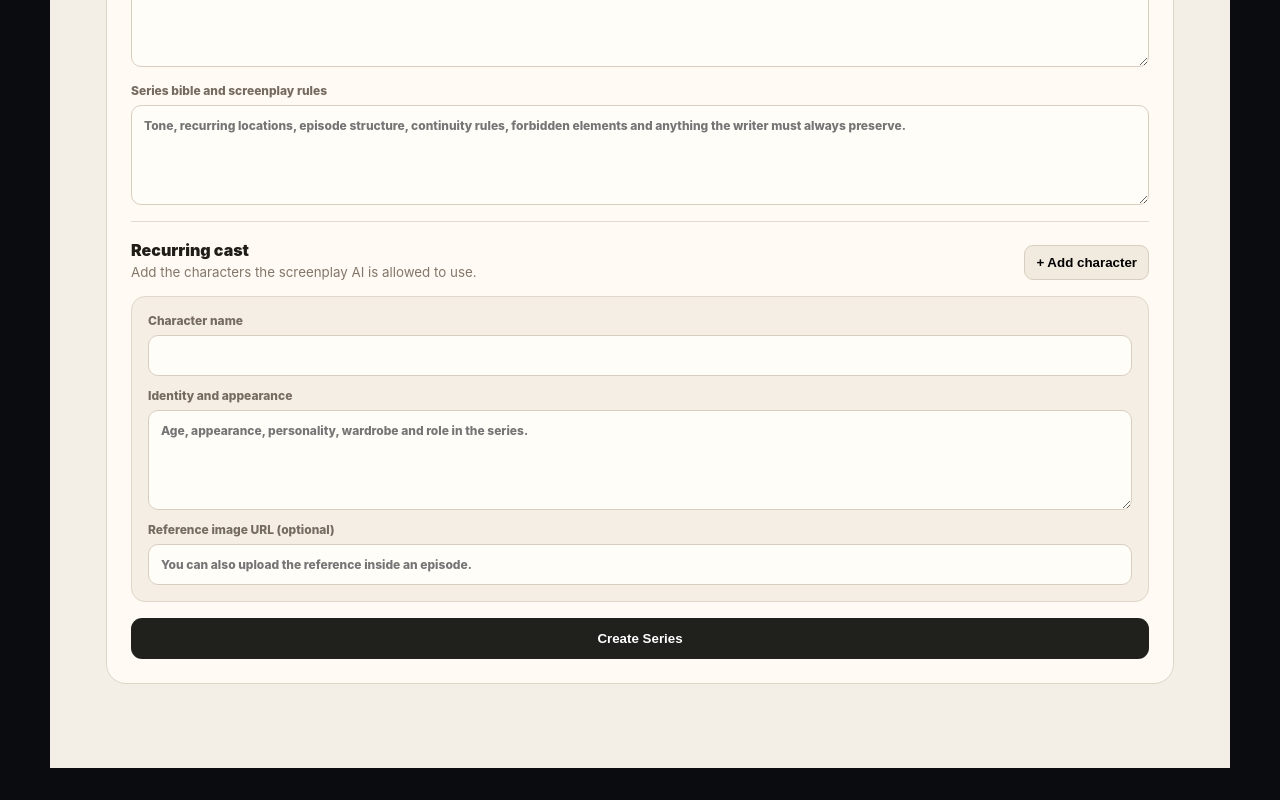
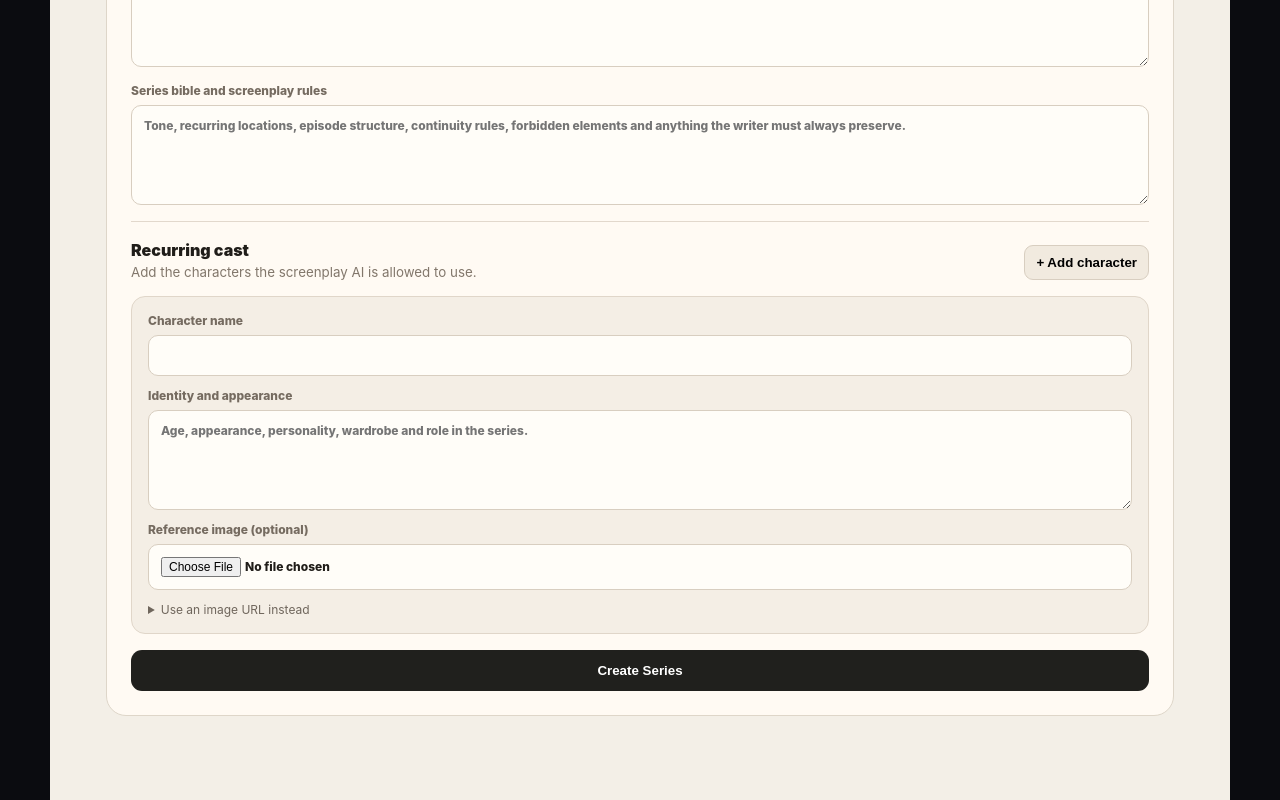
Before and after one commit to retroservices1121/relations, a Next.js app: page /series/new in a window 1280 px wide. Shown: the part 779-1579 px from the top of the page. Before the commit the page ends 1547 px from the top, so only its background shows below. Built offline with nearby package versions, Linux system fonts and the light colour scheme.

Commit message:
Allow direct character reference uploads when creating series

```diff
--- a/app/series/series.module.css
+++ b/app/series/series.module.css
@@ -192,3 +192,4 @@
     flex-direction: column;
   }
 }
+.referencePreview{display:flex;align-items:center;gap:12px;flex-wrap:wrap}.referencePreview img{width:92px;height:92px;object-fit:cover;border-radius:10px;border:1px solid #d8cec0}.referencePreview button{border:1px solid #d8cec0;border-radius:9px;background:#fffaf3;padding:8px 10px;cursor:pointer}.characterCard details summary{cursor:pointer;font-size:12px;color:#6f665c}.characterCard details label{margin-top:12px}
--- a/components/SeriesBuilder.tsx
+++ b/components/SeriesBuilder.tsx
@@ -16,7 +16,20 @@ export default function SeriesBuilder() {
   const [screenplayRules,setScreenplayRules]=useState("");
   const [characters,setCharacters]=useState<DraftCharacter[]>([{name:"",description:"",referenceUrl:""}]);
   const [busy,setBusy]=useState(false); const [error,setError]=useState("");
+  const [uploading,setUploading]=useState<number[]>([]);
   function updateCharacter(index:number,patch:Partial<DraftCharacter>){setCharacters((current)=>current.map((character,position)=>position===index?{...character,...patch}:character));}
+  async function uploadReference(index:number,file?:File){
+    if(!file)return;
+    setError("");setUploading(current=>[...current,index]);
+    try{
+      const form=new FormData();form.append("file",file);
+      const response=await fetch("/api/upload-reference",{method:"POST",body:form});
+      const result=await response.json();
+      if(!response.ok||!result.url)throw new Error(result.error||"Could not upload reference image.");
+      updateCharacter(index,{referenceUrl:result.url});
+    }catch(reason){setError(reason instanceof Error?reason.message:"Could not upload reference image.");}
+    finally{setUploading(current=>current.filter(value=>value!==index));}
+  }
   async function submit(){setBusy(true);setError("");try{const response=await fetch("/api/series",{method:"POST",headers:{"Content-Type":"application/json"},body:JSON.stringify({title,description,format,aspectRatio,visualStyle,screenplayRules,characters})});const data=await response.json();if(!response.ok)throw new Error(data.error||"Could not create series.");router.push(`/series/${data.series.id}`);router.refresh();}catch(error){setError(error instanceof Error?error.message:"Could not create series.");setBusy(false);}}
   return <div className={styles.builder}>
     <label>Series title<input value={title} onChange={(event)=>setTitle(event.target.value)} placeholder="Name your series"/></label>
@@ -26,7 +39,7 @@ export default function SeriesBuilder() {
     <label>Visual style<textarea value={visualStyle} onChange={(event)=>setVisualStyle(event.target.value)} placeholder="Example: Flat 2D editorial animation, bold outlines, limited palette, vertical 9:16."/></label>
     <label>Series bible and screenplay rules<textarea value={screenplayRules} onChange={(event)=>setScreenplayRules(event.target.value)} placeholder="Tone, recurring locations, episode structure, continuity rules, forbidden elements and anything the writer must always preserve."/></label>
     <div className={styles.castHeader}><div><span>Recurring cast</span><small>Add the characters the screenplay AI is allowed to use.</small></div><button type="button" onClick={()=>setCharacters((current)=>[...current,{name:"",description:"",referenceUrl:""}])}>+ Add character</button></div>
-    <div className={styles.castList}>{characters.map((character,index)=><div className={styles.characterCard} key={index}><label>Character name<input value={character.name} onChange={(event)=>updateCharacter(index,{name:event.target.value})}/></label><label>Identity and appearance<textarea value={character.description} onChange={(event)=>updateCharacter(index,{description:event.target.value})} placeholder="Age, appearance, personality, wardrobe and role in the series."/></label><label>Reference image URL (optional)<input value={character.referenceUrl} onChange={(event)=>updateCharacter(index,{referenceUrl:event.target.value})} placeholder="You can also upload the reference inside an episode."/></label>{characters.length>1&&<button type="button" className={styles.remove} onClick={()=>setCharacters((current)=>current.filter((_,position)=>position!==index))}>Remove character</button>}</div>)}</div>
-    <button className={styles.primary} disabled={busy||!title.trim()||!description.trim()||!visualStyle.trim()||!screenplayRules.trim()} onClick={()=>void submit()}>{busy?"Creating Series…":"Create Series"}</button>{error&&<p className={styles.error}>{error}</p>}
+    <div className={styles.castList}>{characters.map((character,index)=><div className={styles.characterCard} key={index}><label>Character name<input value={character.name} onChange={(event)=>updateCharacter(index,{name:event.target.value})}/></label><label>Identity and appearance<textarea value={character.description} onChange={(event)=>updateCharacter(index,{description:event.target.value})} placeholder="Age, appearance, personality, wardrobe and role in the series."/></label><label>Reference image (optional)<input type="file" accept="image/jpeg,image/png,image/webp" disabled={busy||uploading.includes(index)} onChange={event=>void uploadReference(index,event.target.files?.[0])}/></label>{uploading.includes(index)&&<p role="status">Uploading image…</p>}{character.referenceUrl&&<div className={styles.referencePreview}><img src={character.referenceUrl} alt={`${character.name||"Character"} reference`}/><button type="button" onClick={()=>updateCharacter(index,{referenceUrl:""})}>Remove image</button></div>}<details><summary>Use an image URL instead</summary><label>Reference image URL<input value={character.referenceUrl} onChange={event=>updateCharacter(index,{referenceUrl:event.target.value})} placeholder="https://…"/></label></details>{characters.length>1&&<button type="button" className={styles.remove} onClick={()=>setCharacters((current)=>current.filter((_,position)=>position!==index))}>Remove character</button>}</div>)}</div>
+    <button className={styles.primary} disabled={busy||uploading.length>0||!title.trim()||!description.trim()||!visualStyle.trim()||!screenplayRules.trim()} onClick={()=>void submit()}>{busy?"Creating Series…":"Create Series"}</button>{error&&<p className={styles.error} role="alert">{error}</p>}
   </div>;
 }
```
Also changed, not shown: app/api/upload-reference/route.ts (+5 -8 lines).
